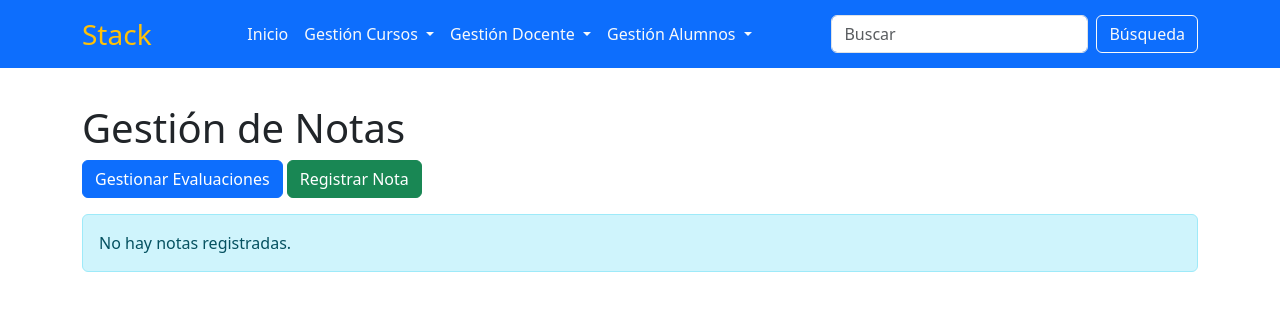
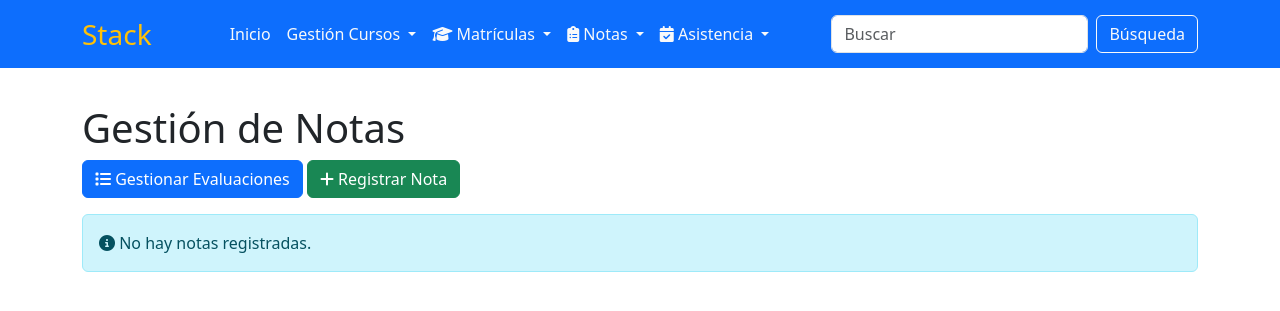
Before and after one commit to Alexxp36/webse5, a Java web app: page /nota in a window 1280 px wide. Shown: the top 311 px of the page. Run offline with Tomcat 11, a stand-in JSP engine, Linux system fonts and the light colour scheme; data that the repository does not hold is empty.

Commit message:
Actualizar menú y página principal con módulos del Sistema de Gestión Académica
- Agregar menús desplegables para Matrículas, Notas y Asistencia
- Actualizar página principal con tarjetas de acceso rápido
- Agregar iconos Font Awesome para mejor UX
- Mantener compatibilidad con gestión de cursos anterior

```diff
--- a/web5/src/main/webapp/master.jsp
+++ b/web5/src/main/webapp/master.jsp
@@ -1,5 +1,6 @@
 <%@ page contentType="text/html;charset=UTF-8" language="java" %>
 <link href="https://cdn.jsdelivr.net/npm/bootstrap@5.3.0/dist/css/bootstrap.min.css" rel="stylesheet">
+<link rel="stylesheet" href="https://cdnjs.cloudflare.com/ajax/libs/font-awesome/6.4.0/css/all.min.css">
 <style>
     body {
         padding-top: 80px;
@@ -33,22 +34,39 @@
                 <li class="nav-item dropdown">
                     <a class="nav-link dropdown-toggle link-light" href="#" role="button" data-bs-toggle="dropdown"
                        aria-expanded="false">
-                        Gestión Docente
+                        <i class="fas fa-graduation-cap"></i> Matrículas
                     </a>
                     <ul class="dropdown-menu">
-                        <li><a class="dropdown-item" href="#">Docentes</a></li>
-                        <li><a class="dropdown-item" href="#">Especialidad</a></li>
+                        <li><a class="dropdown-item" href="matricula?accion=listar">Gestión de Matrículas</a></li>
+                        <li><a class="dropdown-item" href="matricula?accion=nuevo">Nueva Matrícula</a></li>
+                        <li><hr class="dropdown-divider"></li>
+                        <li><a class="dropdown-item" href="#">Periodos Académicos</a></li>
                     </ul>
                 </li>
 
                 <li class="nav-item dropdown">
                     <a class="nav-link dropdown-toggle link-light" href="#" role="button" data-bs-toggle="dropdown"
                        aria-expanded="false">
-                        Gestión Alumnos
+                        <i class="fas fa-clipboard-list"></i> Notas
                     </a>
                     <ul class="dropdown-menu">
-                        <li><a class="dropdown-item" href="#">Alumnos</a></li>
-                        <li><a class="dropdown-item" href="#">Apoderado</a></li>
+                        <li><a class="dropdown-item" href="nota?accion=listar">Gestión de Notas</a></li>
+                        <li><a class="dropdown-item" href="nota?accion=registrar">Registrar Nota</a></li>
+                        <li><hr class="dropdown-divider"></li>
+                        <li><a class="dropdown-item" href="nota?accion=evaluaciones">Evaluaciones</a></li>
+                    </ul>
+                </li>
+
+                <li class="nav-item dropdown">
+                    <a class="nav-link dropdown-toggle link-light" href="#" role="button" data-bs-toggle="dropdown"
+                       aria-expanded="false">
+                        <i class="fas fa-calendar-check"></i> Asistencia
+                    </a>
+                    <ul class="dropdown-menu">
+                        <li><a class="dropdown-item" href="asistencia?accion=listar">Gestión de Asistencias</a></li>
+                        <li><a class="dropdown-item" href="asistencia?accion=sesiones">Sesiones de Clase</a></li>
+                        <li><hr class="dropdown-divider"></li>
+                        <li><a class="dropdown-item" href="asistencia?accion=nuevaSesion">Nueva Sesión</a></li>
                     </ul>
                 </li>
             </ol>
```
Also changed, not shown: web5/src/main/webapp/principal.jsp (+79 -5 lines).
